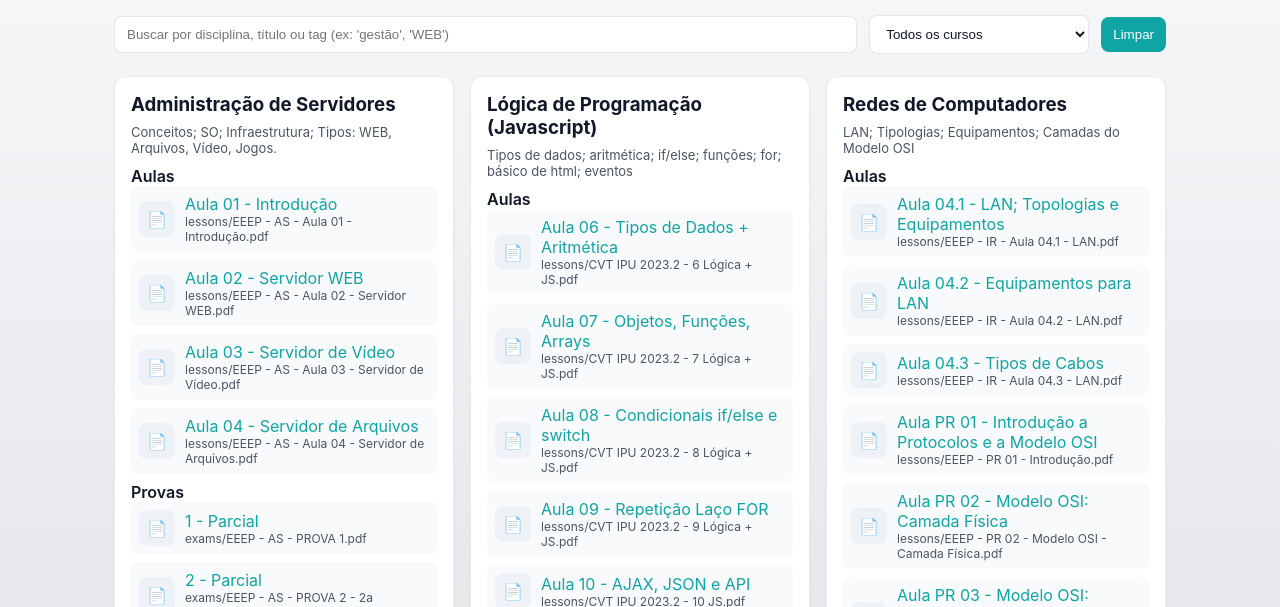
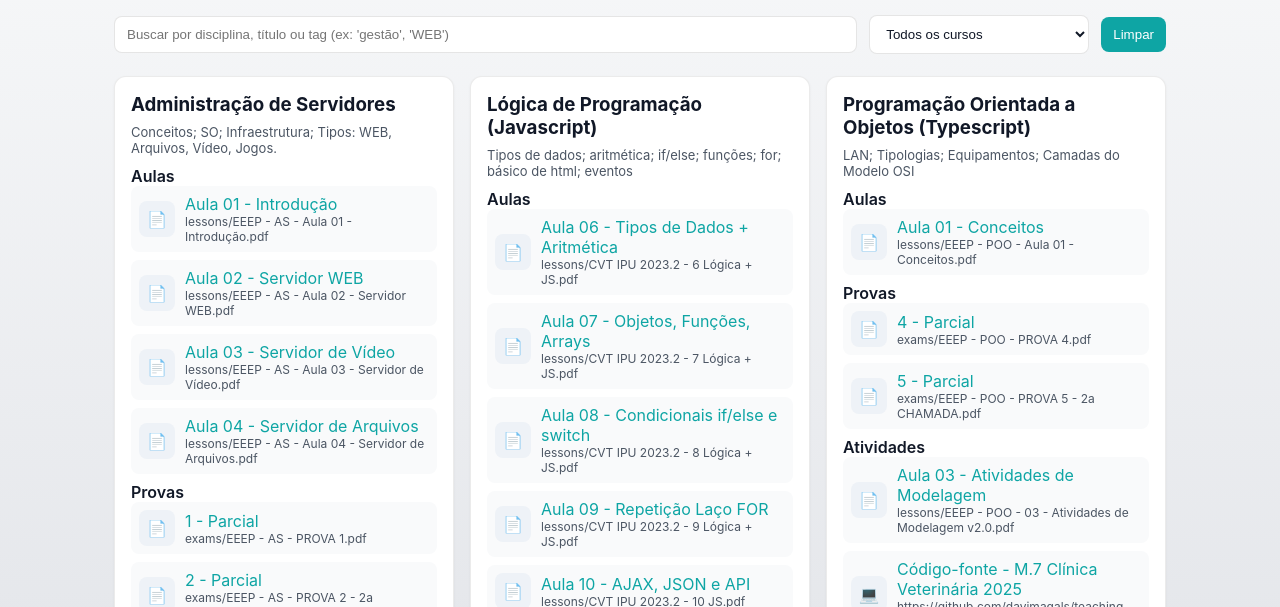
Before and after one commit to davimagals/computer-teaching, a plain HTML site: page index.html in a window 1280 px wide. Shown: the part 193-800 px from the top of the page. Drawn offline with Linux system fonts and the light colour scheme.

Commit message:
correção; add poo

```diff
--- /dev/null
+++ b/disciplines/object-oriented-programming/data.js
@@ -0,0 +1,39 @@
+const DATA_OO = [
+  {
+    id: "object-oriented-programming",
+    title: "Programação Orientada a Objetos (Typescript)",
+    description: "LAN; Tipologias; Equipamentos; Camadas do Modelo OSI",
+    tags: ["ds"],
+    lessons: [
+      {
+        type: "pdf",
+        title: "Aula 01 - Conceitos",
+        path: "lessons/EEEP - POO - Aula 01 - Conceitos.pdf",
+      },
+    ],
+    exams: [
+      {
+        type: "pdf",
+        title: "4 - Parcial",
+        path: "exams/EEEP - POO - PROVA 4.pdf",
+      },
+      {
+        type: "pdf",
+        title: "5 - Parcial",
+        path: "exams/EEEP - POO - PROVA 5 - 2a CHAMADA.pdf",
+      },
+    ],
+    others: [
+      {
+        type: "pdf",
+        title: "Aula 03 - Atividades de Modelagem",
+        path: "lessons/EEEP - POO - 03 - Atividades de Modelagem v2.0.pdf",
+      },
+      {
+        type: "code",
+        title: "Código-fonte - M.7 Clínica Veterinária 2025",
+        path: "https://github.com/davimagals/teaching-poo-2025-m7",
+      },
+    ],
+  },
+];
--- a/index.html
+++ b/index.html
@@ -73,9 +73,10 @@
 
     <script src="./disciplines/server-administration/data.js"></script>
     <script src="./disciplines/programming-logic/javascript/data.js"></script>
+    <script src="./disciplines/object-oriented-programming/data.js"></script>
     <script src="./disciplines/computer-networks/data.js"></script>
     <script>
-      const DATA = [...DATA_SA, ...DATA_PLJS, ...DATA_CN];
+      const DATA = [...DATA_SA, ...DATA_PLJS, ...DATA_OO, ...DATA_CN];
     </script>
     <script src="script.js"></script>
   </body>
--- a/script.js
+++ b/script.js
@@ -58,7 +58,9 @@ function render(data) {
         const info = document.createElement("div");
         info.style.flex = "1";
         const a = document.createElement("a");
-        a.href = `disciplines/${d.id}/${it.path}`;
+        a.href = it.path.startsWith("http")
+          ? it.path
+          : `disciplines/${d.id}/${it.path}`;
         a.textContent = it.title;
         info.appendChild(a);
         const small = document.createElement("div");
```
Also changed, not shown: 4 other files.
